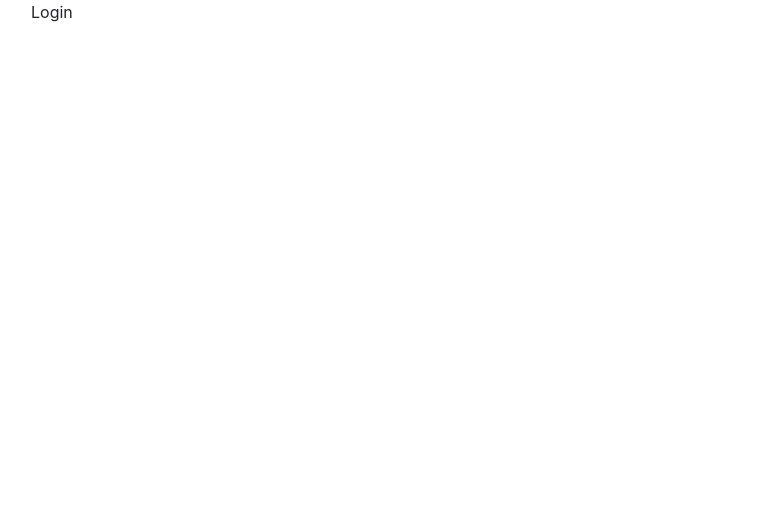
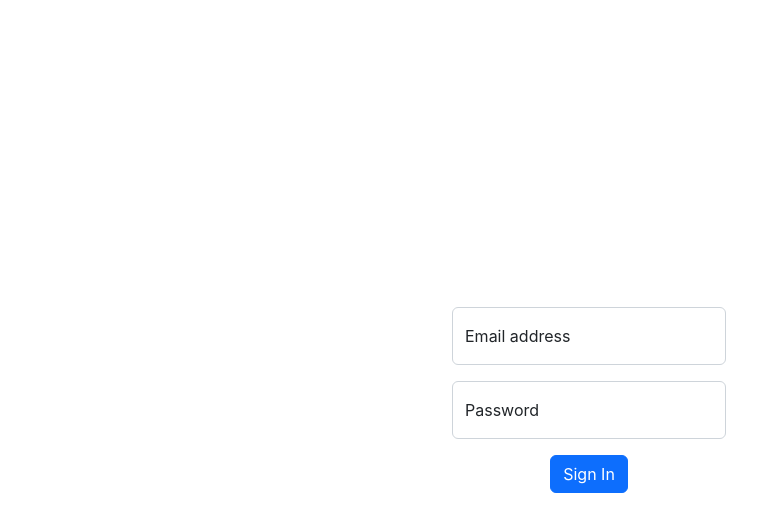
Before and after one commit to mike-evlantev/mern-sandbox, a React (Create React App) app in the folder client/: page /login in a window 1280 px wide. Shown: the top 532 px of the page, without its empty margins (51-808 px from the left). Built offline with nearby package versions, Linux system fonts and the light colour scheme.

Commit message:
init sign in form

```diff
--- a/client/src/pages/Login.tsx
+++ b/client/src/pages/Login.tsx
@@ -1,5 +1,16 @@
 export const Login: React.FC = () => {
+  const handleSignIn = () => console.log('Sign In Clicked!');
   return (
-    <div>Login</div>
+    <div className="d-flex flex-column align-items-center justify-content-center h-100">
+      <div className="form-floating mb-3">
+        <input type="email" className="form-control" id="floatingInput" placeholder="name@example.com" />
+        <label>Email address</label>
+      </div>
+      <div className="form-floating mb-3">
+        <input type="password" className="form-control" id="floatingPassword" placeholder="Password" />
+        <label>Password</label>
+      </div>
+      <button type="submit" className="btn btn-primary" onClick={handleSignIn}>Sign In</button>
+    </div>
   )
 }
```
